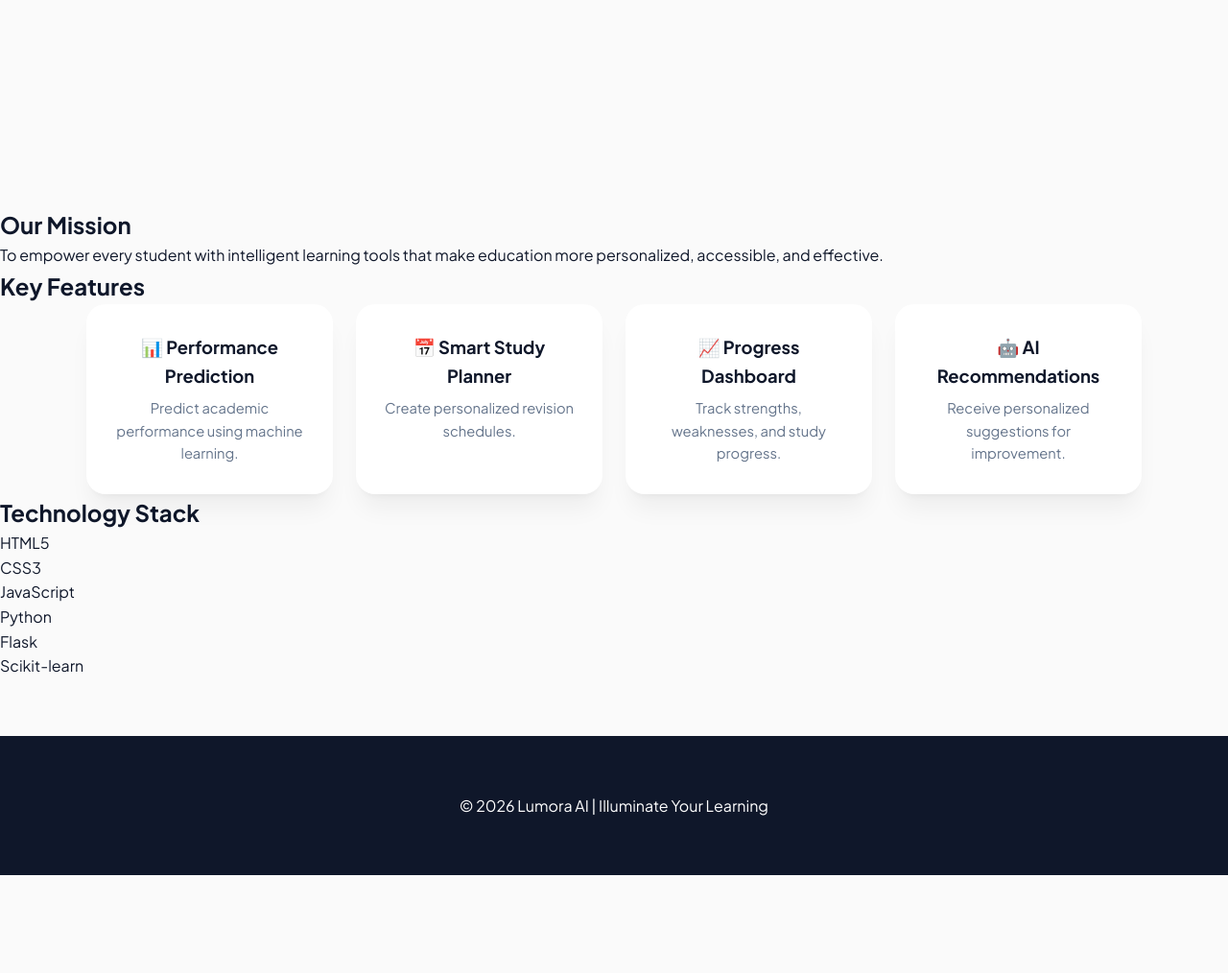
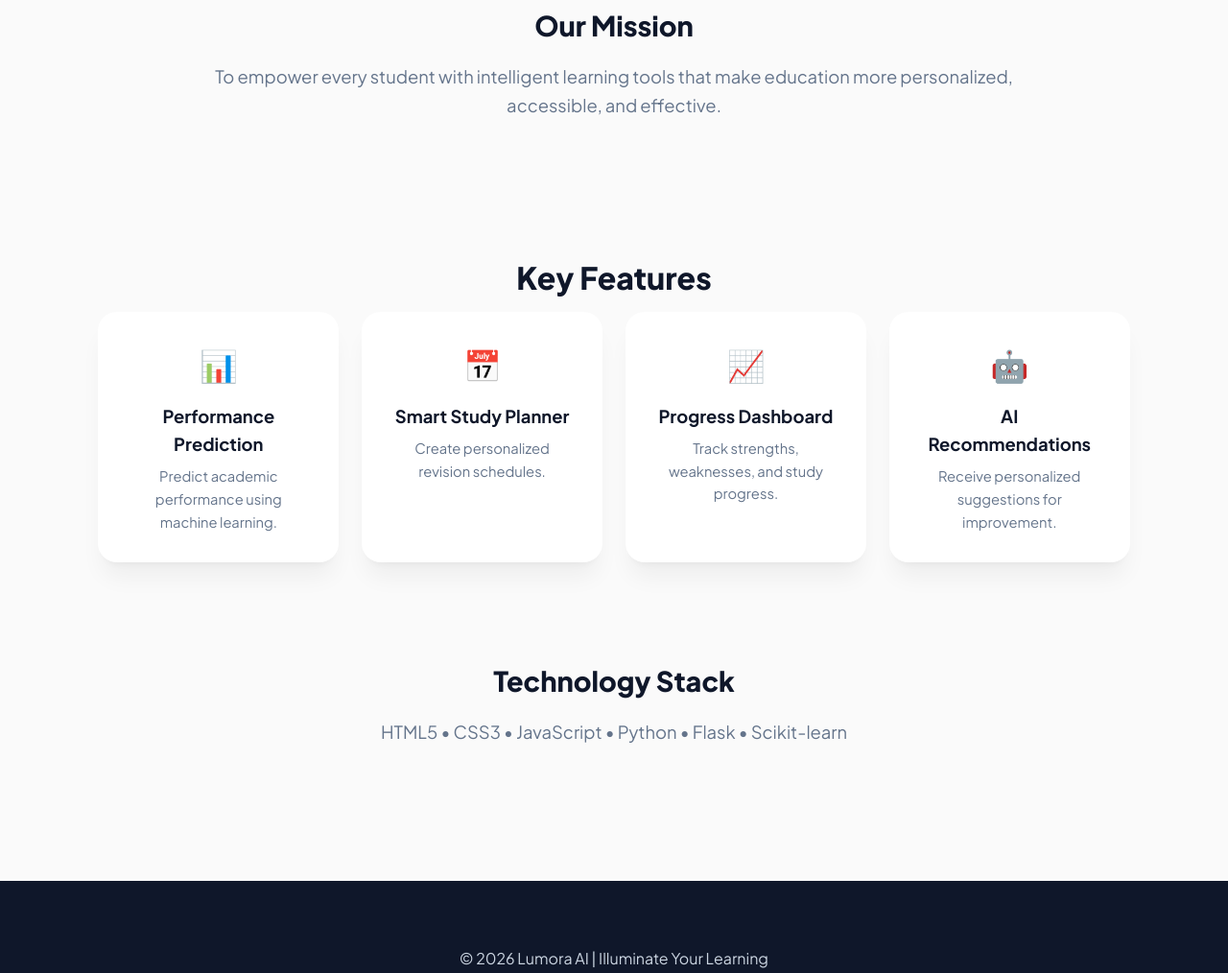
Before and after one commit to carenchemutai384-sudo/Lumora-AI, a plain HTML site: page about.html in a window 1280 px wide. Shown: the part 494-1508 px from the top of the page at 96% size. Before the commit the page ends 1406 px from the top, so only its background shows below. Drawn offline with Linux system fonts and the light colour scheme; files that its build step writes are made by us from their sources.

Commit message:
Update about.html

```diff
--- a/about.html
+++ b/about.html
@@ -1,143 +1,76 @@
-
 <!DOCTYPE html>
 <html lang="en">
-
 <head>
-
 <meta charset="UTF-8">
-
 <meta name="viewport" content="width=device-width, initial-scale=1.0">
-
 <title>About | Lumora AI</title>
-
-<link rel="stylesheet" href="css/style.css">
-
-<link href="https://fonts.googleapis.com/css2?family=Poppins:wght@300;400;500;600;700&display=swap" rel="stylesheet">
-
+<link rel="icon" type="image/png" href="images/favicon.png">
+<link rel="stylesheet" href="style.css">
+<link rel="stylesheet" href="https://cdnjs.cloudflare.com/ajax/libs/font-awesome/6.4.0/css/all.min.css">
 </head>
-
 <body>
 
 <header>
-
-<div class="logo">✨ Lumora AI</div>
-
+    <div class="logo"><img src="images/logo.png" alt="Lumora AI"></div>
     <nav>
-
         <a href="index.html">Home</a>
-
         <a href="predict.html">Predict</a>
-
         <a href="dashboard.html">Dashboard</a>
-
         <a href="study-plan.html">Study Plan</a>
-
-<a href="about.html">About</a>
-
+        <a href="about.html" class="active">About</a>
+        <a href="contact.html">Contact</a>
+        <a href="login.html">Login</a>
     </nav>
-
 </header>
 
-<section class="hero">
-
+<section class="hero" style="min-height: 40vh;">
     <div class="hero-text">
-
         <h1>About Lumora AI</h1>
-
-<p>
-
-Lumora AI is an AI-powered academic platform designed to help students understand their learning progress, predict academic performance, and receive personalized study recommendations.
-
-</p>
-
+        <p>Lumora AI is an AI-powered academic platform designed to help students understand their learning progress, predict academic performance, and receive personalized study recommendations.</p>
     </div>
-
 </section>
 
-<section>
-
-<h2>Our Mission</h2>
-
-<p>
-
-To empower every student with intelligent learning tools that make education more personalized, accessible, and effective.
-
-</p>
-
+<section class="about">
+    <h2 style="font-size: 1.8rem; font-weight: 800; margin-bottom: 16px;">Our Mission</h2>
+    <p>To empower every student with intelligent learning tools that make education more personalized, accessible, and effective.</p>
 </section>
 
-<section>
-
+<section class="features">
     <h2>Key Features</h2>
-
     <div class="cards">
-
         <div class="card">
-
-<h3>📊 Performance Prediction</h3>
-
+            <div class="icon">📊</div>
+            <h3>Performance Prediction</h3>
             <p>Predict academic performance using machine learning.</p>
-
         </div>
-
         <div class="card">
-
-<h3>📅 Smart Study Planner</h3>
-
+            <div class="icon">📅</div>
+            <h3>Smart Study Planner</h3>
             <p>Create personalized revision schedules.</p>
-
         </div>
-
         <div class="card">
-
-<h3>📈 Progress Dashboard</h3>
-
+            <div class="icon">📈</div>
+            <h3>Progress Dashboard</h3>
             <p>Track strengths, weaknesses, and study progress.</p>
-
         </div>
-
         <div class="card">
-
-<h3>🤖 AI Recommendations</h3>
-
+            <div class="icon">🤖</div>
+            <h3>AI Recommendations</h3>
             <p>Receive personalized suggestions for improvement.</p>
-
         </div>
-
     </div>
-
 </section>
 
-<section>
-
-<h2>Technology Stack</h2>
-
-<ul>
-
-<li>HTML5</li>
-
-<li>CSS3</li>
-
-<li>JavaScript</li>
-
-<li>Python</li>
-
-<li>Flask</li>
-
-<li>Scikit-learn</li>
-
-</ul>
-
+<section class="about">
+    <h2 style="font-size: 1.8rem; font-weight: 800; margin-bottom: 16px;">Technology Stack</h2>
+    <p>HTML5 &bull; CSS3 &bull; JavaScript &bull; Python &bull; Flask &bull; Scikit-learn</p>
 </section>
 
 <footer>
-
-<p>© 2026 Lumora AI | Illuminate Your Learning</p>
-
+    <div class="footer-content">
+        <p>&copy; 2026 Lumora AI | Illuminate Your Learning</p>
+    </div>
 </footer>
 
-<script src="js/script.js"></script>
-
 </body>
-
 </html>
```
Lines whose indentation alone changed are shown as unchanged.
